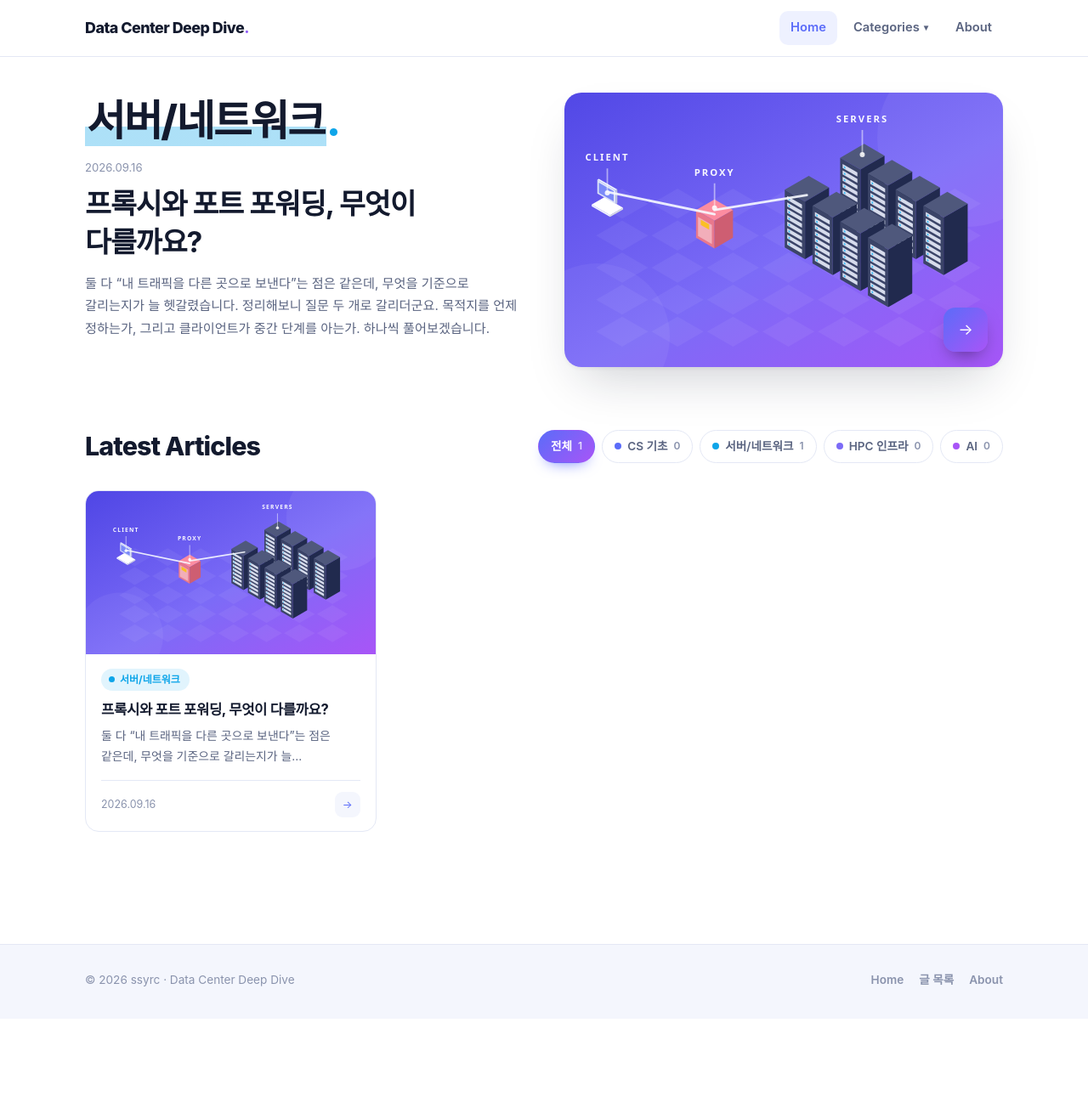
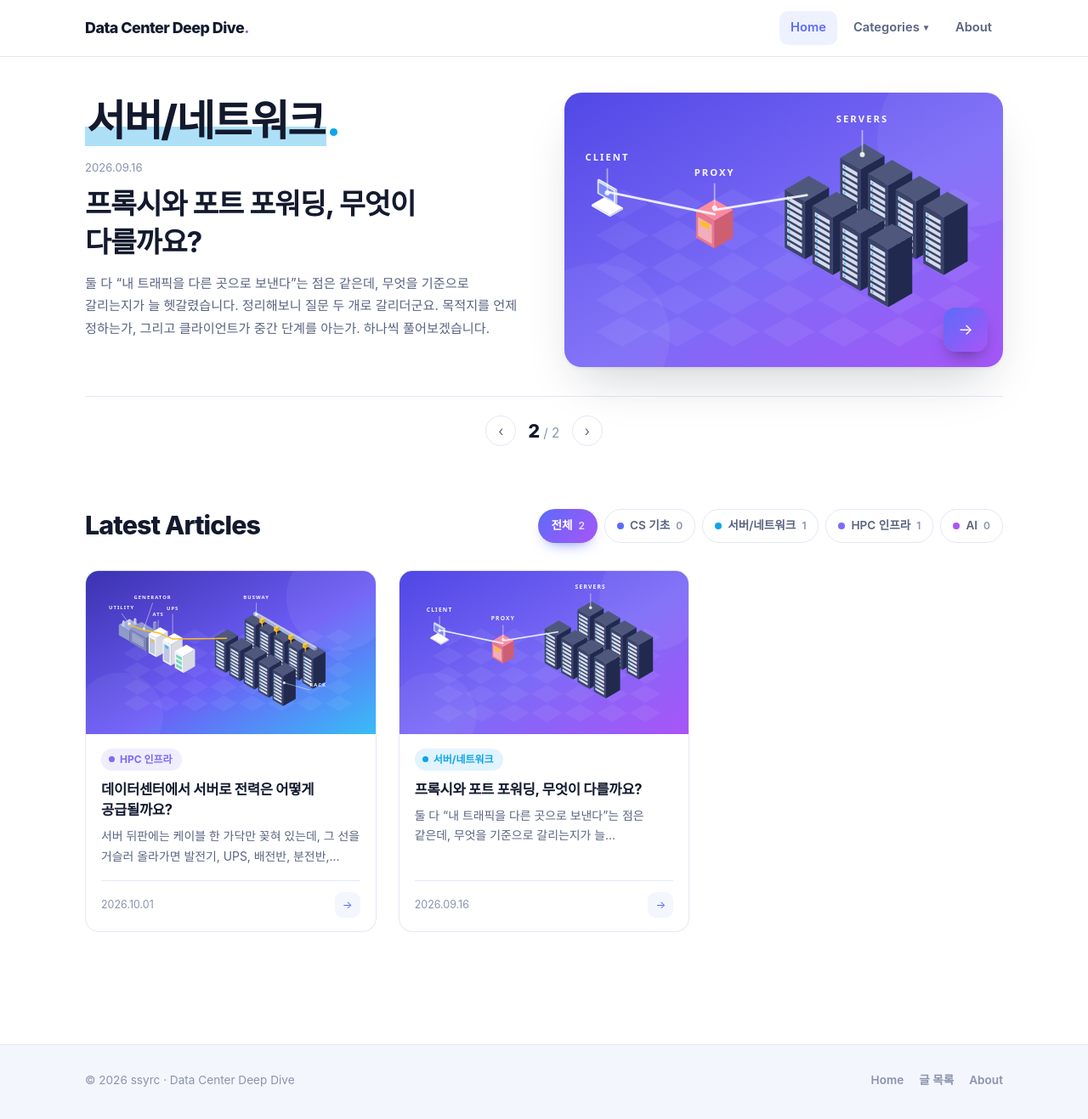
Before and after one commit to ssyrc/ssyrc.github.io, a Jekyll site: the page built from index.html, in a window 1280 px wide and 1317 px high. Shown: the whole window at 85% size. Built offline with Jekyll 4.4.1, drawn with Linux system fonts in a browser that asks for light colours.

Commit message:
Publish the data center power post
Moves it out of _drafts and dates it today. It leads the home page and the
feed; the proxy post follows.

Co-Authored-By: Claude Opus 5 <noreply@anthropic.com>
Claude-Session: https://claude.ai/code/session_01At6mD3wUXNXJZn78ZeJBtt

```diff
--- a/_drafts/ko/datacenter-power-supply.md
+++ b/_posts/ko/2026-10-01-datacenter-power-supply.md
@@ -1,6 +1,6 @@
 ---
 title: "데이터센터에서 서버로 전력은 어떻게 공급될까요?"
-date: 2026-09-16 12:00:00 +0900
+date: 2026-10-01 12:00:00 +0900
 category: hpc
 tags: [power, psu, pdu, ups, rack, datacenter, tier]
 cover: /assets/images/covers/power.svg
```
